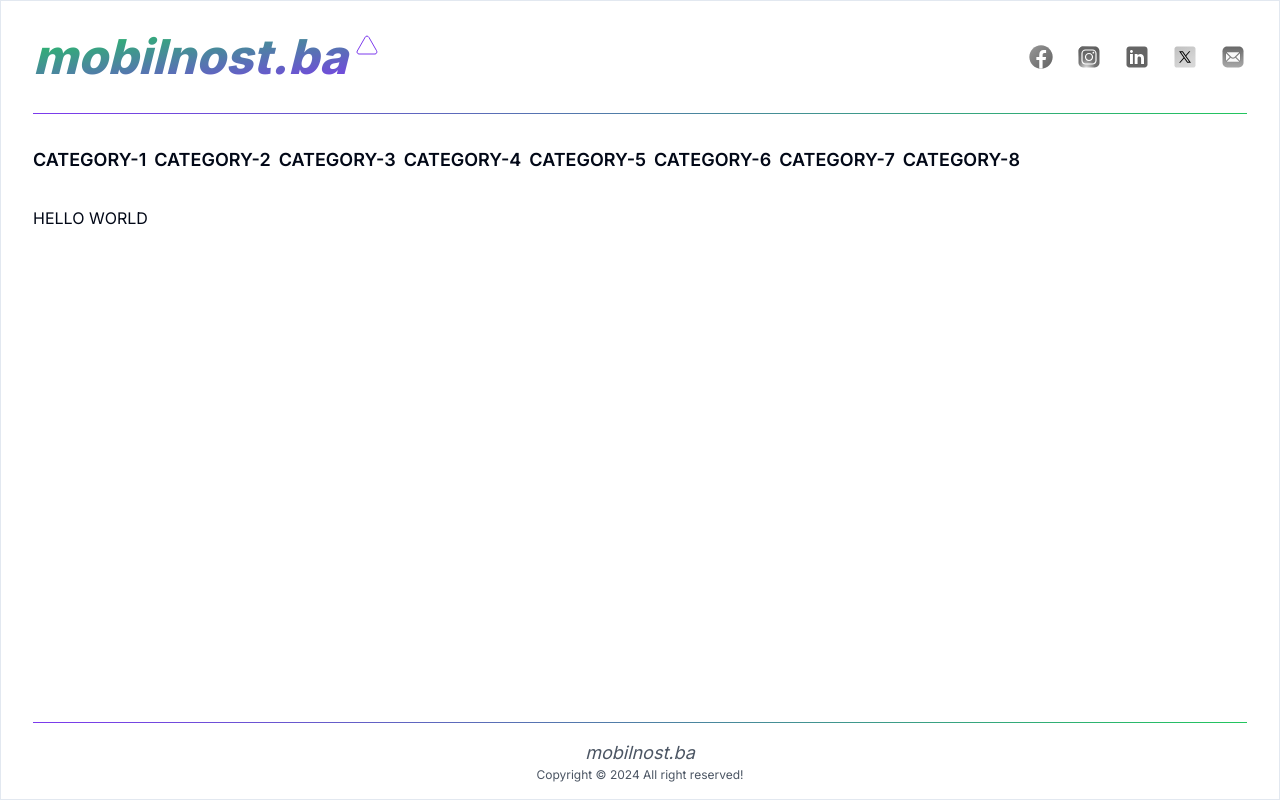
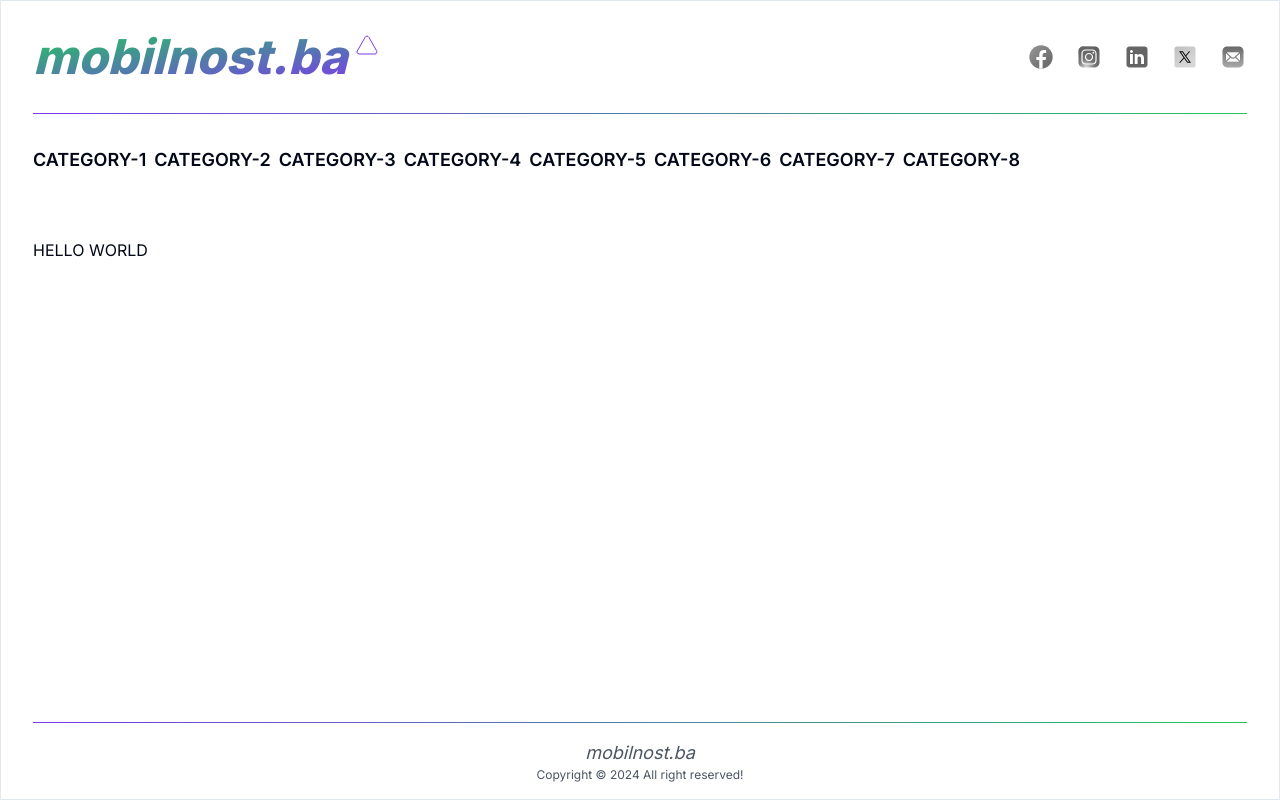
Before and after one commit to HogarStrashni/mobilnost, a Next.js app: page / in a window 1280 px wide. Built offline with nearby package versions, Linux system fonts and the light colour scheme.

Commit message:
add main tag as children wrapper

```diff
--- a/src/app/layout.tsx
+++ b/src/app/layout.tsx
@@ -23,7 +23,7 @@ const RootLayout = ({
         className={`${inter.className} mx-auto flex min-h-screen max-w-screen-xl flex-col border px-5 md:px-8`}
       >
         <Header />
-        {children}
+        <main className="flex-1 py-8">{children}</main>
         <Footer />
       </body>
     </html>
```
